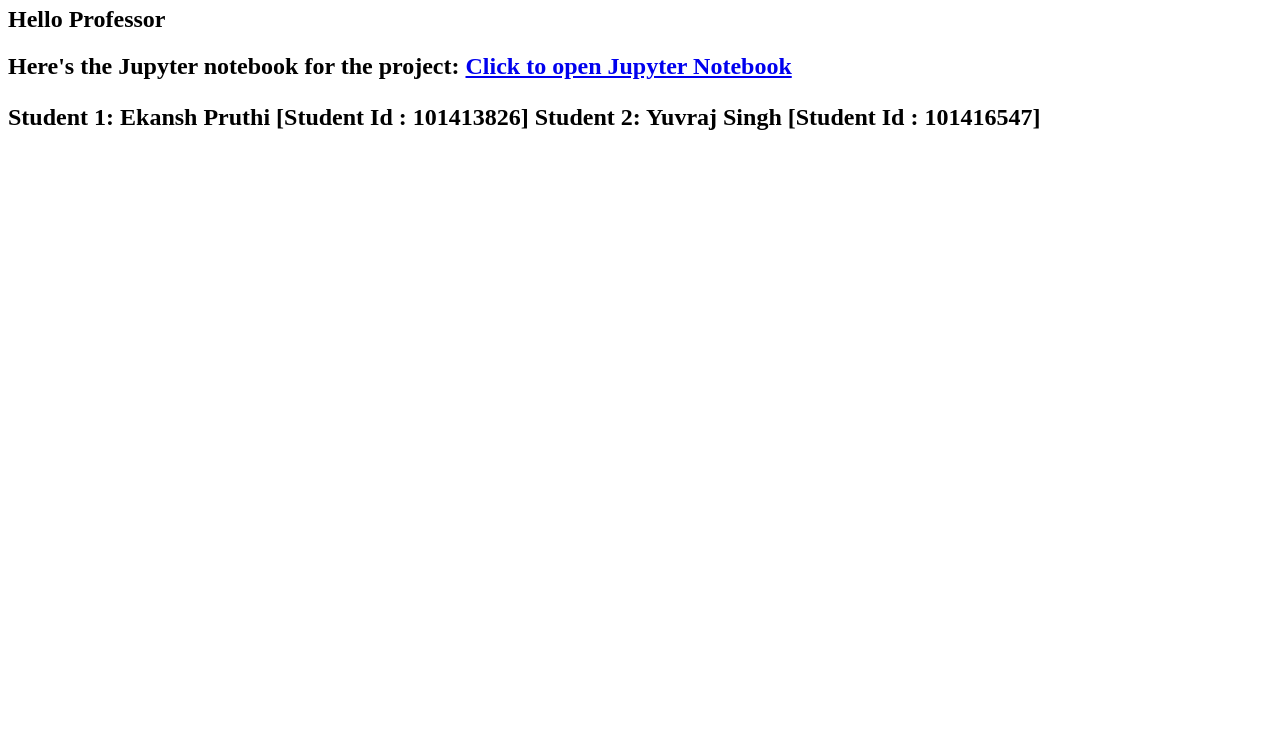
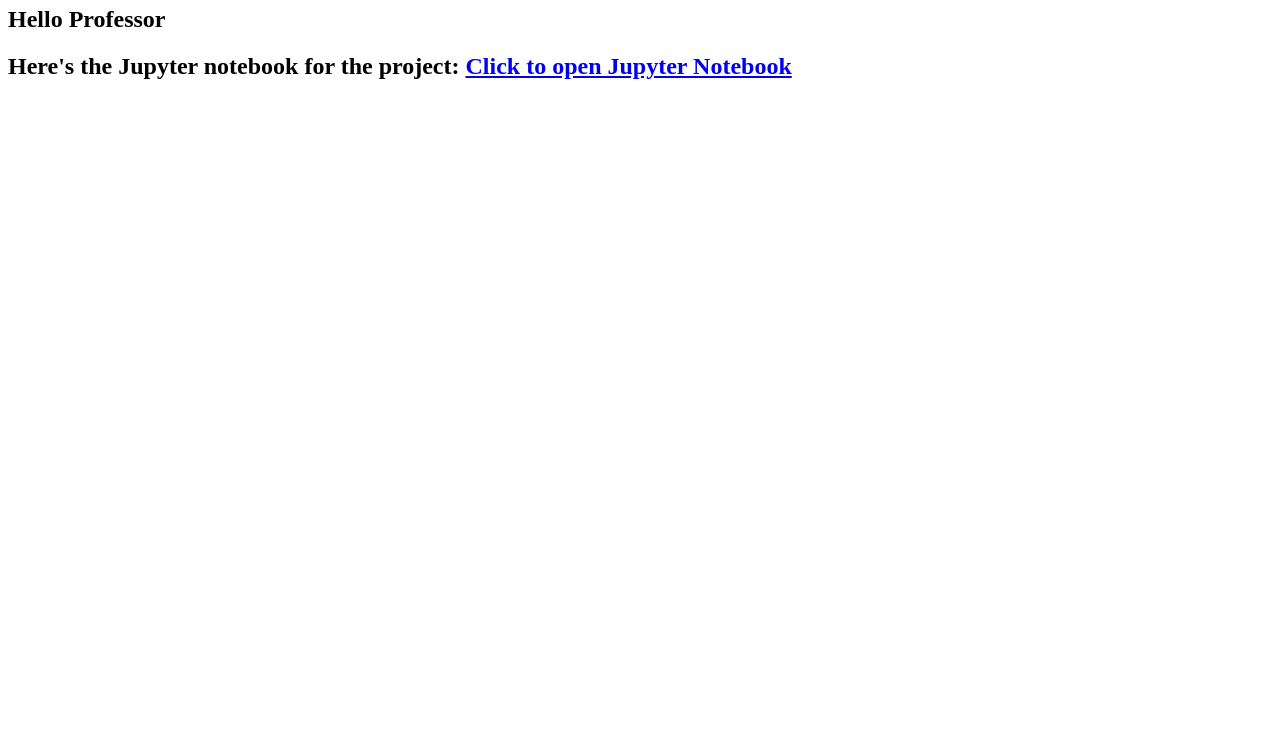
Before and after one commit to ekanshpruthii/CNN, a plain HTML site: page index.html in a window 1280 px wide. Shown: the part 60-800 px from the top of the page. Drawn offline with Linux system fonts and the light colour scheme.

Commit message:
Update index.html

```diff
--- a/index.html
+++ b/index.html
@@ -1,6 +1,3 @@
 <h1>Applying CNN on Caltech101 Dataset
 <h2>Hello Professor
 <h2>Here's the Jupyter notebook for the project: <a href="https://github.com/ekanshpruthii/CNN/blob/6e09757c056c62754a9e62e48cfb9bc69e2e65ea/CNN_caltech101.ipynb">Click to open Jupyter Notebook</a>
-<p>
-Student 1: Ekansh Pruthi [Student Id : 101413826]
-Student 2: Yuvraj Singh [Student Id : 101416547]
```
